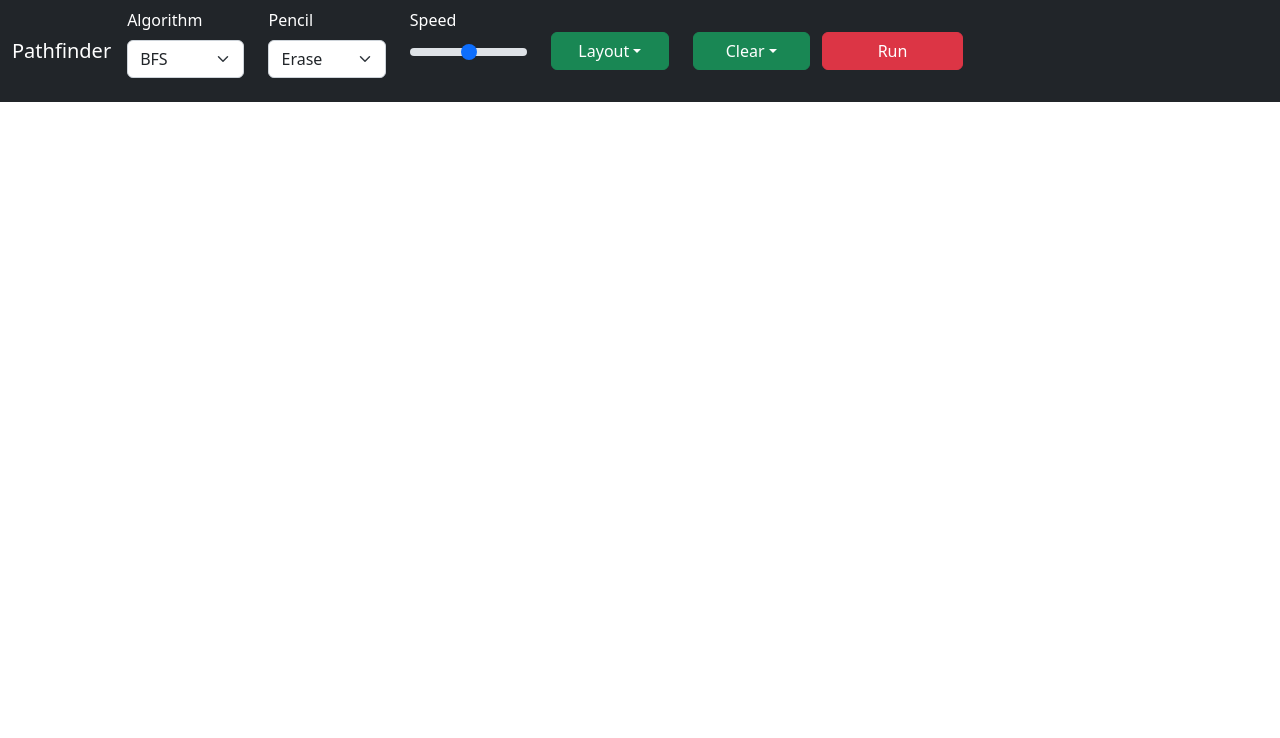
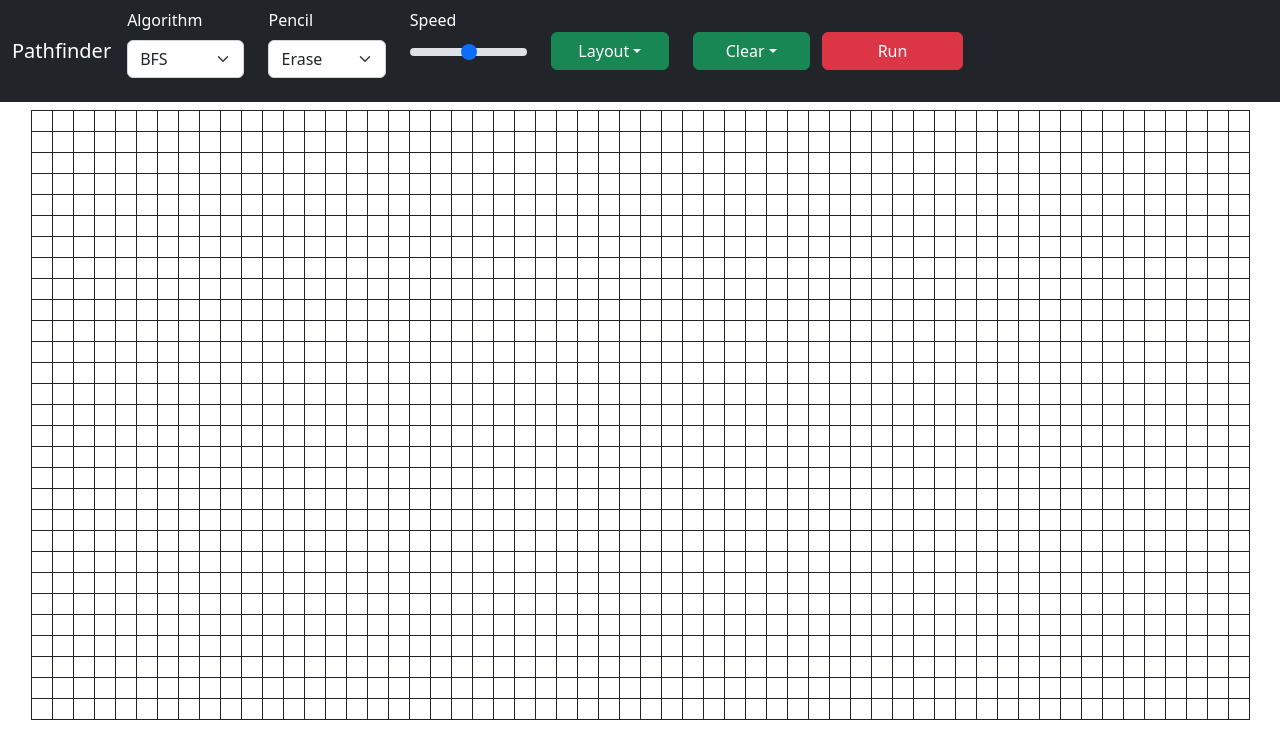
Before and after one commit to 99061142/Pathfinding, a React (Create React App) app in the folder my-app/: page / in a window 1280 px wide. Shown: the top 738 px of the page. Built offline with nearby package versions, Linux system fonts and the light colour scheme.

Commit message:
Render the board with the size of the window

```diff
--- a/my-app/src/board.jsx
+++ b/my-app/src/board.jsx
@@ -1,11 +1,78 @@
-import Col from './col.jsx'
+import { Component } from "react";
+import Cell from './cell'
 
-function Board() {
-    return (
-        <div>
+class Board extends Component {
+    constructor(props) {
+        super(props);
+        this.state = {
+            rows: 0,
+            cells: 0,
+            content: <></>,
+            run: false
+        }
+        window.addEventListener('resize', () => this.updateContent())
+    }
 
-        </div>
-    );
+    setRows(ROWS) {
+        this.setState({
+            rows: ROWS
+        });
+    }
+
+    setCells(CELLS) {
+        this.setState({
+            rows: CELLS
+        });
+    }
+
+    setContent(ROWS, CELLS) {
+        // If the algorithm is running, return
+        if (this.state.run) { return }
+
+        // Add the rows and cells to the table to create the board
+        this.setState({
+            content: <>
+                {[...Array(ROWS)].map((_, row) =>
+                    <tr key={row}>
+                        {[...Array(CELLS)].map((_, cell) =>
+                            <Cell
+                                key={cell}
+                                row={row}
+                                cell={cell}
+                            ></Cell>
+                        )}
+                    </tr>
+                )}
+            </>
+        })
+    }
+
+    updateContent() {
+        // Get the max height and width of the board to calculate how many rows and cells the board needs, then create the board
+        const BOARD = document.getElementById("board");
+        const TOP = Math.round(BOARD.getBoundingClientRect().top);
+        const MAX_HEIGHT = Math.round(window.innerHeight - TOP);
+        const MAX_WIDTH = Math.round(window.innerWidth);
+        const ROWS = Math.round(MAX_HEIGHT / 20) - 6;
+        const CELLS = Math.round(MAX_WIDTH / 20) - 6;
+        this.setRows(ROWS);
+        this.setCells(CELLS);
+        this.setContent(ROWS, CELLS);
+    }
+
+    componentDidMount() {
+        this.updateContent();
+    }
+
+    render() {
+        return (
+            <table id="board" className="my-2 d-flex justify-content-center" >
+                <tbody>
+                    {this.state.content}
+                </tbody>
+            </table >
+        );
+    }
 }
 
 export default Board;
```
